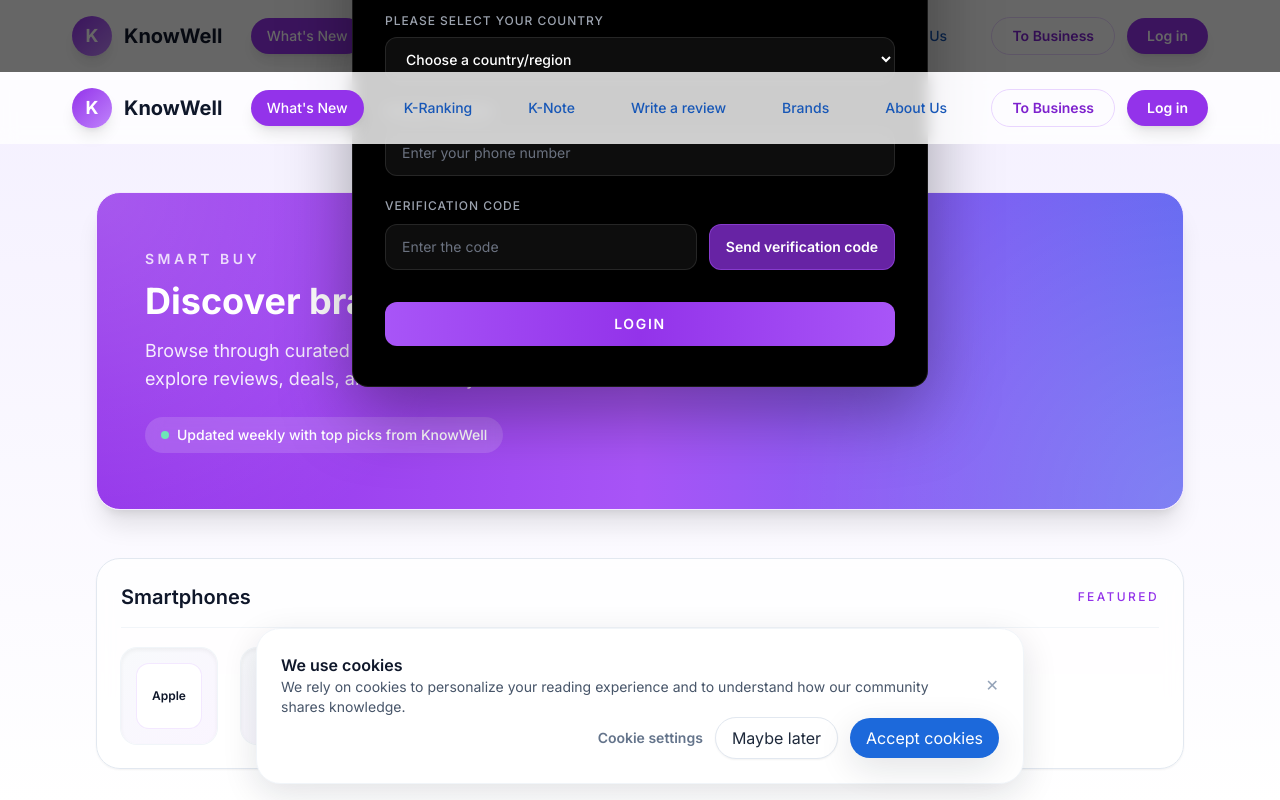
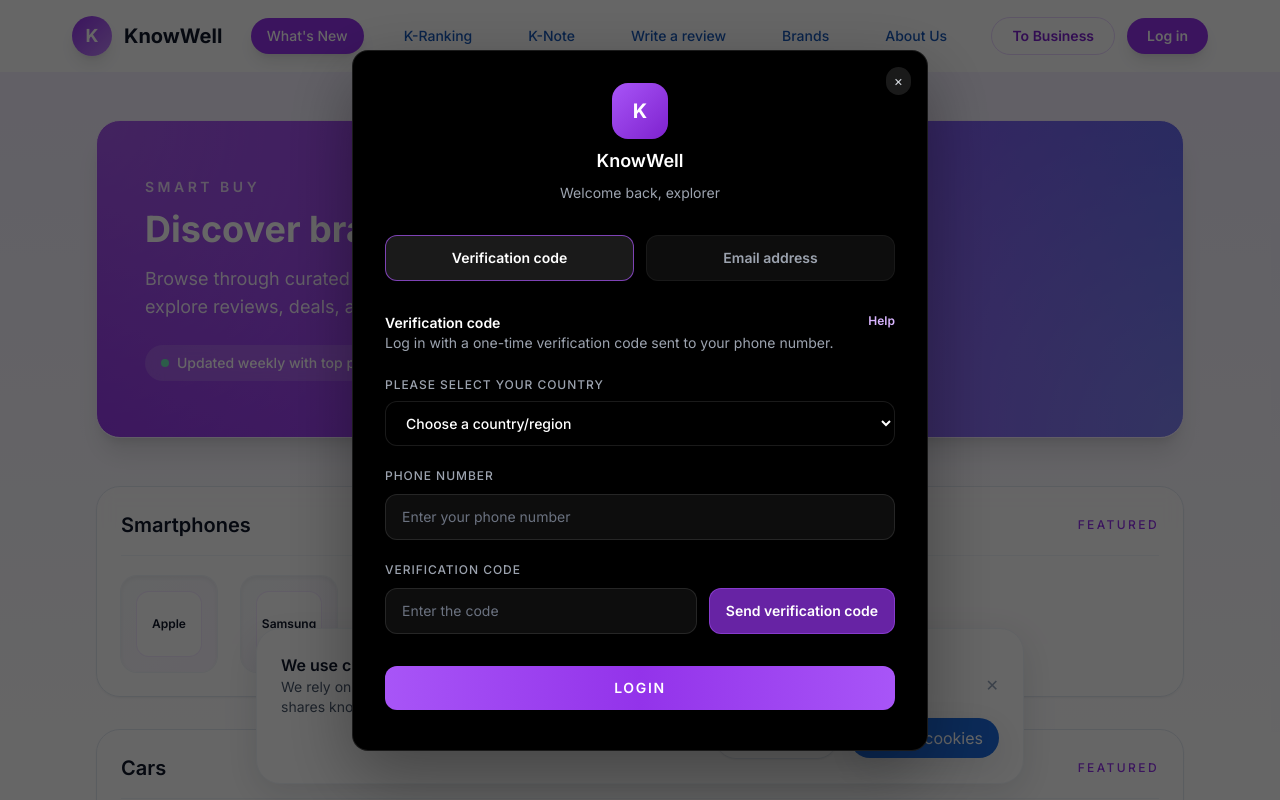
Before and after one commit to weishusun/knowwell-web, a Next.js app: page /brands in a window 1280 px wide. Both pictures are taken after a click on the button "Log in". Shown: the top 800 px of the page. Built offline with nearby package versions, Linux system fonts and the light colour scheme.

Commit message:
Refactor public navbars and login modal

```diff
--- a/src/app/(public)/about/page.tsx
+++ b/src/app/(public)/about/page.tsx
@@ -1,5 +1,3 @@
-import { HomeNavbar } from '@/components/home/home-navbar';
-
 const aboutContent = `KnowWell is built by a collective of curious writers, editors, and researchers who believe that informed choices lead to better lives. We dive deep into the products, experiences, and stories that shape culture, sharing insights that are both practical and inspiring.
 
 Our team blends journalistic rigor with lived experience. We interview experts, test products, and listen to the community to surface perspectives that feel human, not corporate. Every piece we publish is guided by empathy and a commitment to clarity.
@@ -27,8 +25,6 @@
 export default function AboutPage() {
   return (
     <div className="min-h-screen bg-gradient-to-b from-[#f3ecff] via-[#f7f5ff] to-white text-slate-900">
-      <HomeNavbar activeHref="/about" />
-
       <main className="container-page gap-12">
         <section className="relative overflow-hidden rounded-3xl border border-purple-100 bg-white shadow-xl">
           <div className="absolute inset-0 bg-[radial-gradient(circle_at_top_left,_rgba(124,58,237,0.08),_transparent_45%),_radial-gradient(circle_at_bottom_right,_rgba(99,102,241,0.08),_transparent_45%)]" />
--- a/src/app/(public)/brands/page.tsx
+++ b/src/app/(public)/brands/page.tsx
@@ -1,5 +1,4 @@
 import Link from 'next/link';
-import { HomeNavbar } from '@/components/home/home-navbar';
 
 const smartphoneBrands = ['Apple', 'Samsung', 'Google', 'OnePlus', 'Xiaomi', 'Oppo'];
 const carBrands = ['BMW', 'Mercedes-Benz', 'Audi', 'Tesla', 'Hyundai', 'Kia'];
@@ -33,8 +32,6 @@
 export default function BrandsPage() {
   return (
     <div className="min-h-screen bg-gradient-to-b from-[#f4f0ff] via-white to-white text-slate-900">
-      <HomeNavbar activeLabel="Smart Buy" />
-
       <main className="container-page flex flex-col gap-10 pb-16 pt-8 md:gap-12 md:pt-12">
         <header className="relative overflow-hidden rounded-3xl border border-purple-100 bg-gradient-to-r from-purple-600 via-purple-500 to-indigo-500 px-6 py-10 text-white shadow-xl md:px-12 md:py-14">
           <div className="absolute inset-0 bg-[radial-gradient(circle_at_top_left,_rgba(255,255,255,0.18),_transparent_35%),_radial-gradient(circle_at_bottom_right,_rgba(255,255,255,0.18),_transparent_35%)]" />
--- /dev/null
+++ b/src/components/home/LoginModal.tsx
@@ -0,0 +1,215 @@
+'use client';
+
+import { useCallback, useEffect, useMemo, useState, type FormEvent, type MouseEvent } from 'react';
+import { createPortal } from 'react-dom';
+import { signIn } from 'next-auth/react';
+
+interface LoginModalProps {
+  open: boolean;
+  onClose: () => void;
+}
+
+type TabKey = 'code' | 'email';
+
+const tabs: { key: TabKey; label: string }[] = [
+  { key: 'code', label: 'Verification code' },
+  { key: 'email', label: 'Email address' }
+];
+
+export function LoginModal({ open, onClose }: LoginModalProps) {
+  const [mounted, setMounted] = useState(false);
+  const [activeTab, setActiveTab] = useState<TabKey>('code');
+  const [country, setCountry] = useState('');
+  const [phone, setPhone] = useState('');
+  const [code, setCode] = useState('');
+  const [email, setEmail] = useState('');
+
+  const tabCopy = useMemo(
+    () => ({
+      title: tabs.find((tab) => tab.key === activeTab)?.label ?? 'Verification code',
+      description:
+        activeTab === 'code'
+          ? 'Log in with a one-time verification code sent to your phone number.'
+          : 'Log in with your email address and we will email you a magic link.'
+    }),
+    [activeTab]
+  );
+
+  useEffect(() => {
+    setMounted(true);
+  }, []);
+
+  useEffect(() => {
+    if (!open) return undefined;
+
+    const handleKeyDown = (event: KeyboardEvent) => {
+      if (event.key === 'Escape') {
+        onClose();
+      }
+    };
+
+    window.addEventListener('keydown', handleKeyDown);
+    return () => window.removeEventListener('keydown', handleKeyDown);
+  }, [onClose, open]);
+
+  const handleBackdropClick = useCallback(
+    (event: MouseEvent<HTMLDivElement>) => {
+      if (event.target === event.currentTarget) {
+        onClose();
+      }
+    },
+    [onClose]
+  );
+
+  const handleSubmit = async (event: FormEvent) => {
+    event.preventDefault();
+
+    if (activeTab === 'code') {
+      await signIn('credentials', { phone, code, redirect: false });
+    } else {
+      await signIn('email', { email, redirect: false });
+    }
+  };
+
+  if (!mounted || !open) return null;
+
+  return createPortal(
+    <div
+      className="fixed inset-0 flex items-center justify-center bg-black/60 z-[999]"
+      onClick={handleBackdropClick}
+      aria-modal
+      role="dialog"
+    >
+      <div className="relative w-full max-w-xl overflow-hidden rounded-2xl border border-white/10 bg-black text-white shadow-[0_25px_70px_rgba(0,0,0,0.35)]">
+        <button
+          type="button"
+          onClick={onClose}
+          aria-label="Close login dialog"
+          className="absolute right-4 top-4 rounded-full bg-white/10 px-2 py-1 text-sm text-gray-300 transition hover:bg-white/20 hover:text-white"
+        >
+          ×
+        </button>
+
+        <div className="flex flex-col items-center gap-2 px-8 pt-8 text-center">
+          <div className="flex h-14 w-14 items-center justify-center rounded-2xl bg-gradient-to-br from-purple-500 to-purple-700 text-xl font-bold shadow-lg">
+            K
+          </div>
+          <p className="text-lg font-semibold">KnowWell</p>
+          <p className="text-sm text-gray-400">Welcome back, explorer</p>
+        </div>
+
+        <div className="flex items-center justify-center gap-3 px-8 pt-8">
+          {tabs.map((tab) => (
+            <button
+              key={tab.key}
+              type="button"
+              onClick={() => setActiveTab(tab.key)}
+              className={`flex-1 rounded-xl border px-4 py-3 text-sm font-semibold transition ${
+                activeTab === tab.key
+                  ? 'border-purple-500/70 bg-white/10 text-white'
+                  : 'border-white/5 bg-white/5 text-gray-400 hover:border-white/15 hover:text-white'
+              }`}
+            >
+              {tab.label}
+            </button>
+          ))}
+        </div>
+
+        <form onSubmit={handleSubmit} className="space-y-6 px-8 pb-10 pt-8">
+          <div className="flex items-start justify-between gap-4 text-sm text-gray-300">
+            <div>
+              <p className="font-semibold text-white">{tabCopy.title}</p>
+              <p className="text-gray-400">{tabCopy.description}</p>
+            </div>
+            <button type="button" className="text-xs font-semibold text-purple-300 hover:text-purple-200">
+              Help
+            </button>
+          </div>
+
+          {activeTab === 'code' ? (
+            <div className="space-y-4">
+              <label className="block text-sm text-gray-300">
+                <span className="mb-2 block text-xs uppercase tracking-[0.08em] text-gray-400">Please select your country</span>
+                <select
+                  value={country}
+                  onChange={(event) => setCountry(event.target.value)}
+                  className="w-full rounded-xl bg-black text-white border border-white/10 px-4 py-3 text-sm outline-none transition focus:border-purple-500/70"
+                >
+                  <option value="" disabled className="bg-black text-white">
+                    Choose a country/region
+                  </option>
+                  <option value="usa" className="bg-black text-white">
+                    United States (+1)
+                  </option>
+                  <option value="china" className="bg-black text-white">
+                    China (+86)
+                  </option>
+                  <option value="uk" className="bg-black text-white">
+                    United Kingdom (+44)
+                  </option>
+                  <option value="australia" className="bg-black text-white">
+                    Australia (+61)
+                  </option>
+                </select>
+              </label>
+
+              <div className="space-y-2">
+                <label className="text-xs uppercase tracking-[0.08em] text-gray-400">Phone number</label>
+                <input
+                  type="tel"
+                  value={phone}
+                  onChange={(event) => setPhone(event.target.value)}
+                  placeholder="Enter your phone number"
+                  className="w-full rounded-xl border border-white/10 bg-white/5 px-4 py-3 text-white placeholder:text-gray-500 outline-none transition focus:border-purple-500/70"
+                />
+              </div>
+
+              <div className="space-y-2">
+                <label className="text-xs uppercase tracking-[0.08em] text-gray-400">Verification code</label>
+                <div className="flex gap-3">
+                  <input
+                    type="text"
+                    value={code}
+                    onChange={(event) => setCode(event.target.value)}
+                    placeholder="Enter the code"
+                    className="flex-1 rounded-xl border border-white/10 bg-white/5 px-4 py-3 text-white placeholder:text-gray-500 outline-none transition focus:border-purple-500/70"
+                  />
+                  <button
+                    type="button"
+                    className="rounded-xl border border-purple-500/50 bg-purple-600/70 px-4 py-3 text-sm font-semibold text-white transition hover:-translate-y-0.5 hover:bg-purple-600"
+                  >
+                    Send verification code
+                  </button>
+                </div>
+              </div>
+            </div>
+          ) : (
+            <div className="space-y-4">
+              <label className="block text-sm text-gray-300">
+                <span className="mb-2 block text-xs uppercase tracking-[0.08em] text-gray-400">Email address</span>
+                <input
+                  type="email"
+                  value={email}
+                  onChange={(event) => setEmail(event.target.value)}
+                  placeholder="you@example.com"
+                  className="w-full rounded-xl border border-white/10 bg-white/5 px-4 py-3 text-white placeholder:text-gray-500 outline-none transition focus:border-purple-500/70"
+                />
+              </label>
+            </div>
+          )}
+
+          <div className="pt-2">
+            <button
+              type="submit"
+              className="relative inline-flex w-full items-center justify-center overflow-hidden rounded-xl bg-gradient-to-r from-purple-500 via-purple-600 to-purple-500 px-6 py-3 text-sm font-semibold uppercase tracking-[0.12em] text-white shadow-lg transition hover:brightness-110"
+            >
+              <span className="absolute inset-0 bg-white/10 opacity-0 transition-opacity duration-300 hover:opacity-10" />
+              <span className="relative">login</span>
+            </button>
+          </div>
+        </form>
+      </div>
+    </div>,
+    document.body
+  );
+}
--- a/src/components/home/home-navbar.tsx
+++ b/src/components/home/home-navbar.tsx
@@ -3,7 +3,7 @@
 import Link from 'next/link';
 import { usePathname } from 'next/navigation';
 import { useCallback, useEffect, useMemo, useState } from 'react';
-import { LoginDialog } from '@/components/auth/LoginDialog';
+import { LoginModal } from '@/components/home/LoginModal';
 
 const navItems = [
   { label: "What's New", href: '/' },
@@ -82,7 +82,7 @@
         </div>
       </div>
 
-      <LoginDialog open={loginOpen} onClose={() => setLoginOpen(false)} />
+      <LoginModal open={loginOpen} onClose={() => setLoginOpen(false)} />
     </header>
   );
 }
```
